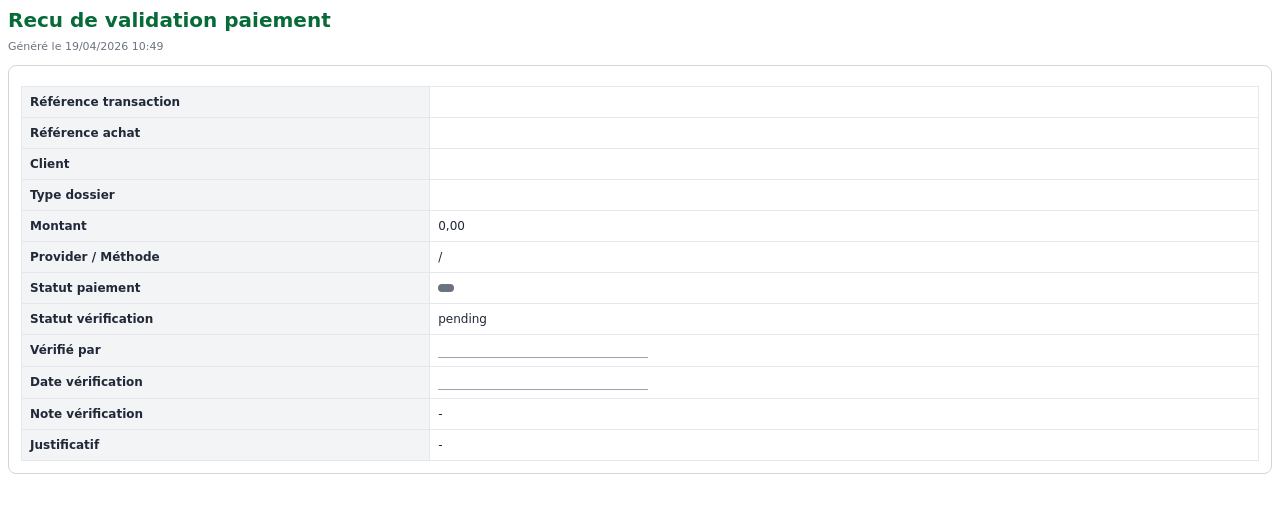
After one commit to RanaJaffel/Esprit-PIDEV-3A22-2526-Agrifund-Web, a Symfony app: template templates/pdf/paiement_transaction.html.twig in a window 1280 px wide. The commit adds this page. Shown: the top 513 px of the page. Run offline with Twig, Linux system fonts and the light colour scheme; the template is opened without the code that fills it, so the values that code supplies are empty; some libraries are stand-ins or nearby versions.

Commit message:
feat(admin): add verification fields in UI and payment PDF export

```diff
--- /dev/null
+++ b/templates/pdf/paiement_transaction.html.twig
@@ -0,0 +1,138 @@
+<!DOCTYPE html>
+<html lang="fr">
+<head>
+    <meta charset="UTF-8">
+    <style>
+        @page { margin: 35px 30px; }
+        body {
+            font-family: DejaVu Sans, sans-serif;
+            font-size: 12px;
+            color: #1f2937;
+        }
+        h1 {
+            font-size: 20px;
+            margin: 0 0 8px 0;
+            color: #076A39;
+        }
+        .muted {
+            color: #6b7280;
+            font-size: 11px;
+        }
+        .card {
+            border: 1px solid #d1d5db;
+            border-radius: 8px;
+            padding: 12px;
+            margin-top: 12px;
+        }
+        table {
+            width: 100%;
+            border-collapse: collapse;
+            margin-top: 8px;
+        }
+        th, td {
+            border: 1px solid #e5e7eb;
+            padding: 8px;
+            text-align: left;
+            vertical-align: top;
+        }
+        th {
+            width: 33%;
+            background: #f3f4f6;
+            font-weight: 700;
+        }
+        .badge {
+            display: inline-block;
+            padding: 4px 8px;
+            border-radius: 999px;
+            font-size: 11px;
+            font-weight: 700;
+            color: #fff;
+            background: #374151;
+        }
+        .ok { background: #15803d; }
+        .ko { background: #b91c1c; }
+        .pending { background: #6b7280; }
+
+        .empty-field {
+            display: inline-block;
+            min-width: 210px;
+            border-bottom: 1px solid #9ca3af;
+            height: 14px;
+            vertical-align: middle;
+        }
+    </style>
+</head>
+<body>
+    <h1>Recu de validation paiement</h1>
+    <div class="muted">Généré le {{ generatedAt|date('d/m/Y H:i') }}</div>
+
+    <div class="card">
+        <table>
+            <tr>
+                <th>Référence transaction</th>
+                <td>{{ transaction.reference }}</td>
+            </tr>
+            <tr>
+                <th>Référence achat</th>
+                <td>{{ achat.reference }}</td>
+            </tr>
+            <tr>
+                <th>Client</th>
+                <td>{{ achat.utilisateur.prenom }} {{ achat.utilisateur.nom }}</td>
+            </tr>
+            <tr>
+                <th>Type dossier</th>
+                <td>{{ achat.offre ? achat.offre.nomOffre : (achat.produit ? achat.produit.nomProduit : achat.reference) }}</td>
+            </tr>
+            <tr>
+                <th>Montant</th>
+                <td>{{ transaction.montant|number_format(2, ',', ' ') }} {{ transaction.devise }}</td>
+            </tr>
+            <tr>
+                <th>Provider / Méthode</th>
+                <td>{{ transaction.provider|upper }} / {{ transaction.paymentMethod|upper }}</td>
+            </tr>
+            <tr>
+                <th>Statut paiement</th>
+                <td>
+                    <span class="badge {{ transaction.statut == 'succeeded' ? 'ok' : (transaction.statut == 'failed' ? 'ko' : 'pending') }}">
+                        {{ transaction.statut }}
+                    </span>
+                </td>
+            </tr>
+            <tr>
+                <th>Statut vérification</th>
+                <td>{{ transaction.verificationStatus|default('pending') }}</td>
+            </tr>
+            <tr>
+                <th>Vérifié par</th>
+                <td>
+                    {% if transaction.verifiedBy %}
+                        {{ transaction.verifiedBy }}
+                    {% else %}
+                        <span class="empty-field"></span>
+                    {% endif %}
+                </td>
+            </tr>
+            <tr>
+                <th>Date vérification</th>
+                <td>
+                    {% if transaction.verifiedAt %}
+                        {{ transaction.verifiedAt|date('d/m/Y H:i') }}
+                    {% else %}
+                        <span class="empty-field"></span>
+                    {% endif %}
+                </td>
+            </tr>
+            <tr>
+                <th>Note vérification</th>
+                <td>{{ transaction.verificationNote ?: '-' }}</td>
+            </tr>
+            <tr>
+                <th>Justificatif</th>
+                <td>{{ payload.proof_path|default('-') }}</td>
+            </tr>
+        </table>
+    </div>
+</body>
+</html>
```
Also changed, not shown: src/Controller/Admin/AdminApplicationReviewController.php (+20 -5 lines), src/Controller/Admin/AdminPaymentController.php (+87 -5 lines), templates/admin/dossiers/index.html.twig (+6 -1 lines), templates/admin/paiement/index.html.twig (+39 -1 lines).
